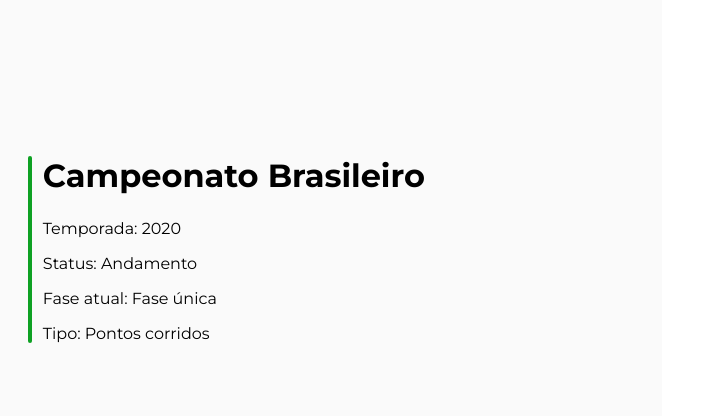
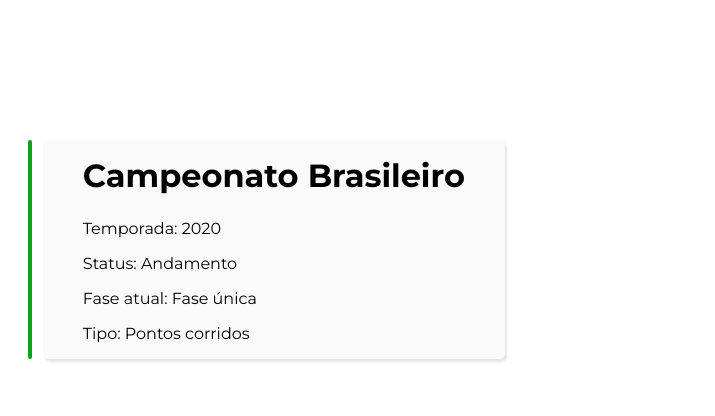
Before and after one commit to Paulo-ss/soccer-stats, a website with bundled scripts: page index.html in a window 1280 px wide. Shown: the part 339-755 px from the top of the page, 565-1280 px from the left. Built offline with nearby package versions, Linux system fonts and the light colour scheme.

Commit message:
Estilo da card da seção de campeonato alterado

```diff
--- a/scss/_campeonatos.scss
+++ b/scss/_campeonatos.scss
@@ -7,8 +7,6 @@
   align-items: center;
   margin: 1.5rem 0;
   padding: 1.5rem 0.5rem;
-  background: $white;
-  @include border-radius;
   animation: show-left 0.2s linear;
 
   &.active {
@@ -22,10 +20,15 @@
   .card-content {
     position: relative;
     margin-left: calc(2rem + 15px);
+    padding: 1rem 2.5rem;
+    background: $white;
+    @include box-shadow;
+    @include border-radius;
 
     &::before {
       content: '';
       position: absolute;
+      top: 0;
       left: -15px;
       display: inline-block;
       width: 4px;
```
Also changed, not shown: css/style.css.
